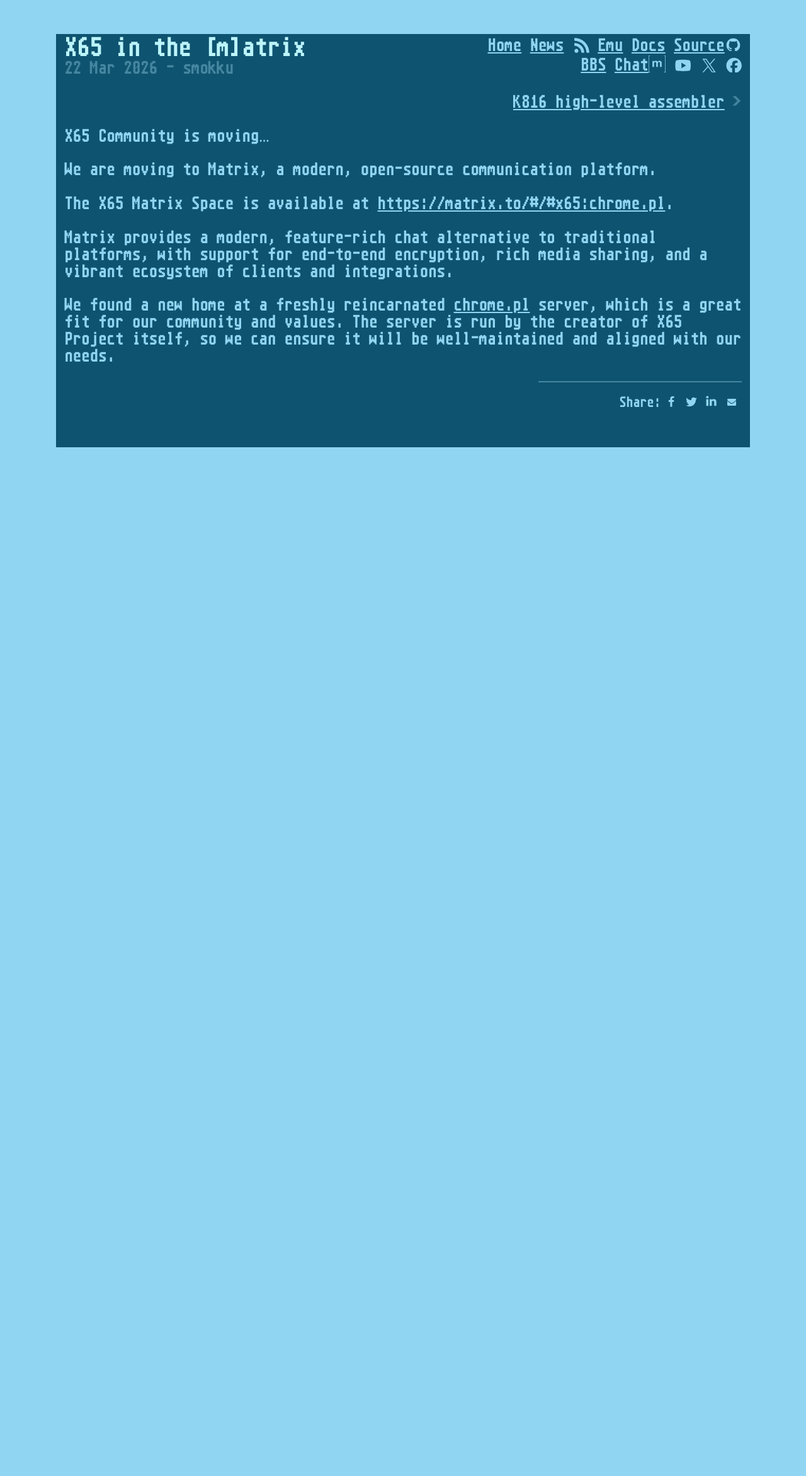
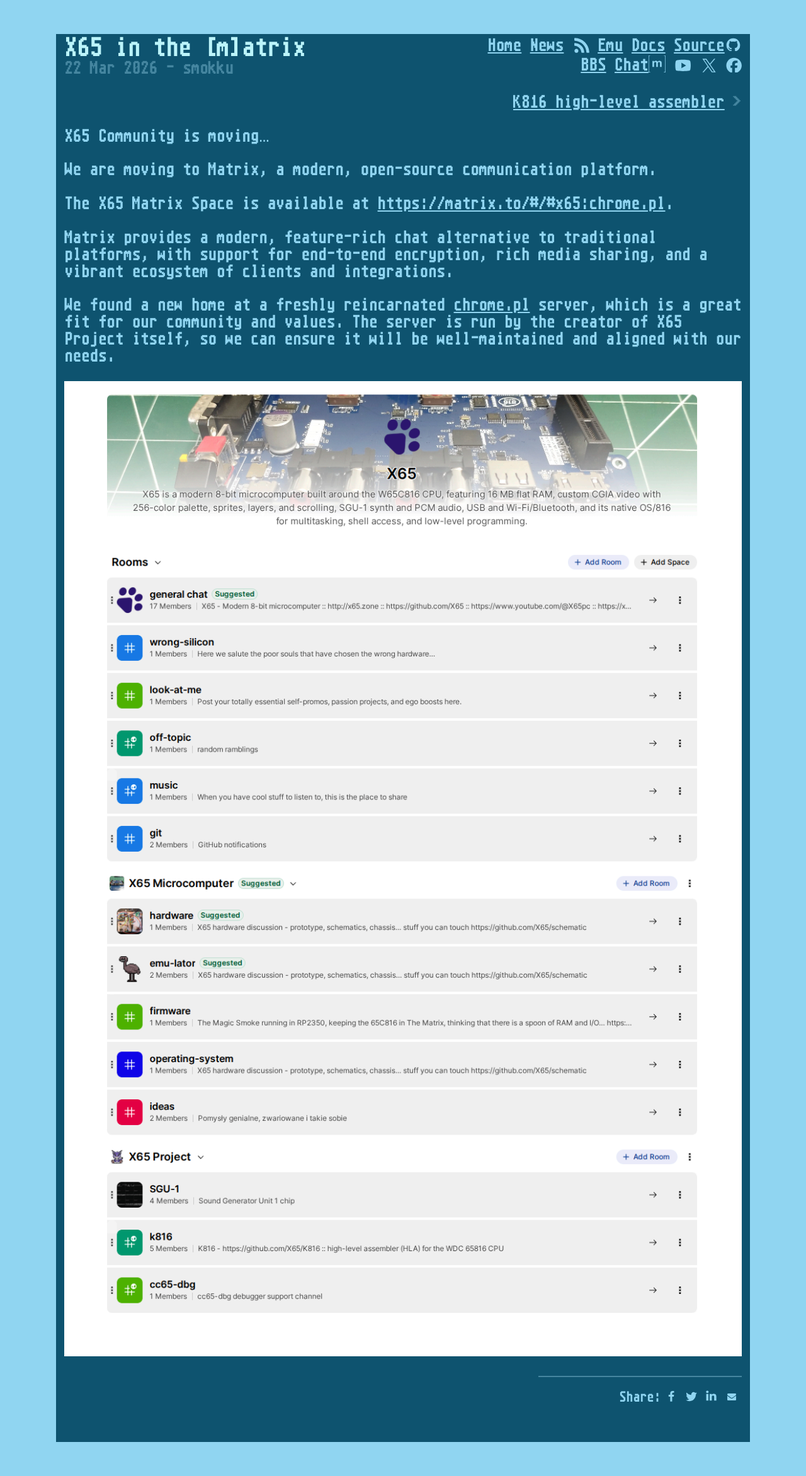
Before and after one commit to X65/x65.github.io, a Jekyll site: the page built from _posts/2026-03-22-Matrix.md, in a window 1280 px wide. Shown: the whole page at 63% size. Built offline with Jekyll 4.4.1, drawn with Linux system fonts in a browser that asks for light colours; some web fonts are replaced; before the commit the page ends 900 px from its top, so only the background shows below that.

Commit message:
Add Matrix Space screenshot to the community announcement post

```diff
--- a/_posts/2026-03-22-Matrix.md
+++ b/_posts/2026-03-22-Matrix.md
@@ -17,3 +17,7 @@ We found a new home at a freshly reincarnated [chrome.pl](https://chrome.pl) ser
 which is a great fit for our community and values.
 The server is run by the creator of X65 Project itself, so we can ensure
 it will be well-maintained and aligned with our needs.
+
+{:refdef: style="text-align: center;"}
+[![X65 Matrix Space](/media/2026-03-23_x65-matrix-space.png)](https://matrix.to/#/#x65:chrome.pl){:target="_blank"}
+{: refdef}
```
Also changed, not shown: media/2026-03-23_x65-matrix-space.png (added).
